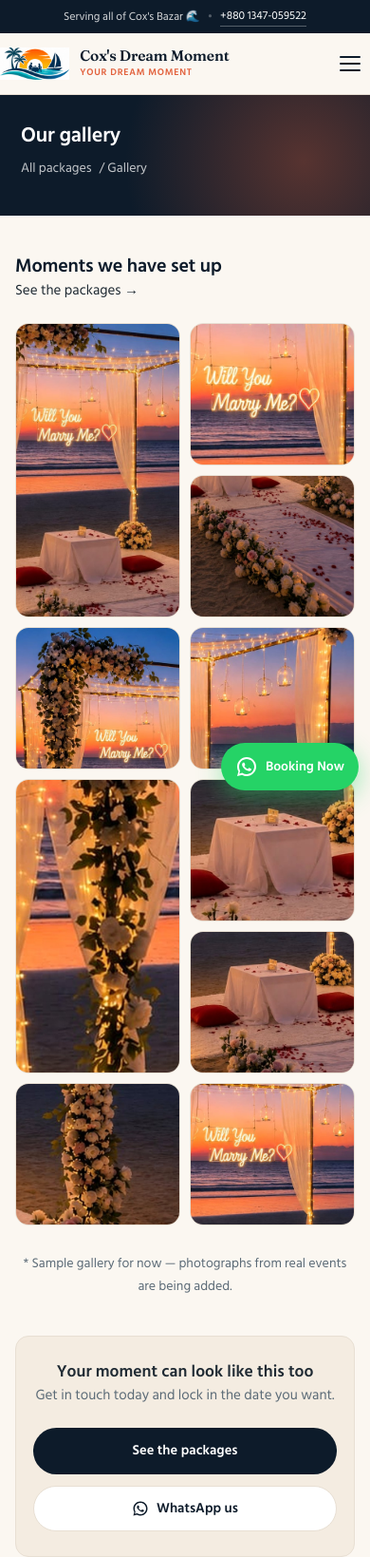
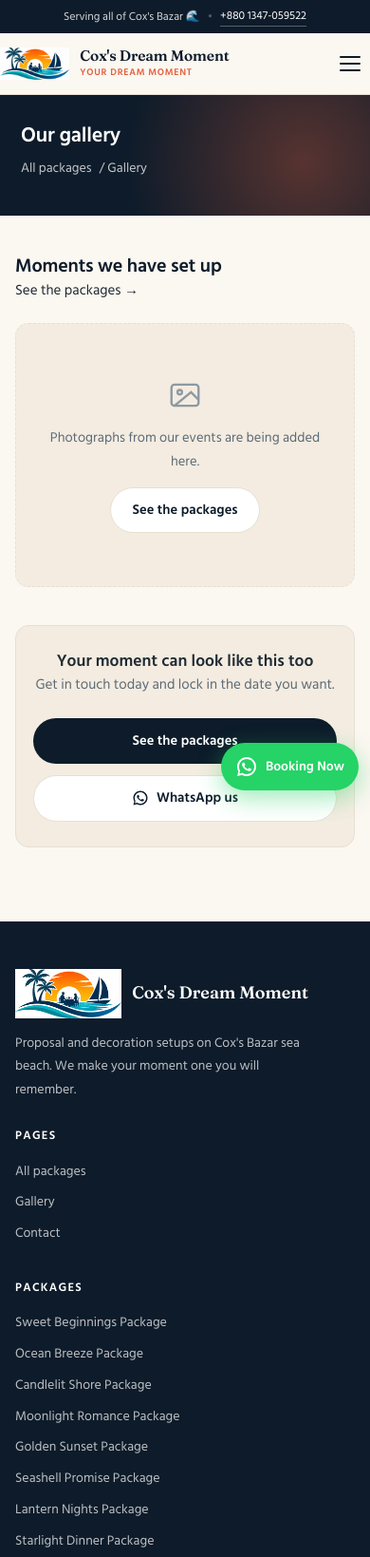
Before and after one commit to skraihanc10-sudo/coxs-dream-moment, a website: page gallery.html in a window 390 px wide. Shown: the top 1639 px of the page at 95% size. Drawn offline with Linux system fonts and the light colour scheme.

Commit message:
Clear the prices and the demo gallery, feature four, fix two phone bugs
Every price comes off the site. The deployed volume still carried numbers from
an earlier catalogue - including a "30% OFF" label against a package with no
price left for the discount to apply to - and a stale number reaching a
customer is worse than no number at all. Four packages are featured now rather
than three, covering Simple through Grand, and those are the four a price is
meant to go on. The seed writes none: a number invented by a build script could
reach a customer before anyone noticed it was wrong.

The gallery shipped with ten stock photographs so the page had something to
show. They are not this business's work, so they go; a migration removes them
by name, which leaves anything uploaded since untouched - tested with a real
photo alongside the ten, and only the ten were taken. The grid gets an empty
state, because an empty grid reads as a page that failed to load.

Two bugs the screenshot showed, both only visible on a phone:

- The "Popular" ribbon and the discount pill were both pinned to the top right
  of the thumbnail and overlapped. The ribbon moves to the bottom left of the
  image, where nothing else sits.
- The floating button covered the name and price of whatever card happened to
  be under it. Every scrolling section now leaves room beneath itself, so the
  button covers page rather than content.

Also found while checking: two Bengali strings survived the translation pass
because they were written as \u escapes rather than as text - the price line
on every card read "আলোচনা সাপেক্ষে", and so did the add-on note on the booking
box. Both are English now, and a sweep of the pages, scripts and content files
finds nothing left.

```diff
--- a/content.js
+++ b/content.js
@@ -210,7 +210,7 @@ const ADDON_DEFAULTS = [
   { label: 'Special Dinner', fee: '' },
 ];
 
-const ON_REQUEST_LABEL = '\u0986\u09b2\u09cb\u099a\u09a8\u09be \u09b8\u09be\u09aa\u09c7\u0995\u09cd\u09b7\u09c7';
+const ON_REQUEST_LABEL = 'Price on request';
 
 // Prices are authored as display strings ("\u09f314,999"), so read the amount out of
 // the digits and keep whatever symbol the owner typed.
@@ -331,12 +331,34 @@ function applyProductDetail(packages) {
 function applyGallery(gallery) {
   const grid = document.querySelector('.gallery-grid');
   if (!grid || !gallery) return;
-  grid.innerHTML = gallery.items.map(item =>
-    `<figure class="gal-item${item.size ? ' ' + item.size : ''}">` +
-    `<img src="${item.image}" alt="${item.alt}" loading="lazy">` +
-    `<figcaption>${item.caption}</figcaption></figure>`
-  ).join('');
+
+  const items = Array.isArray(gallery.items) ? gallery.items : [];
+
+  if (items.length === 0) {
+    // An empty grid is just a gap, and a gap reads as a broken page. Say what
+    // is happening and give the visitor the one thing they can still do.
+    grid.classList.add('is-empty');
+    grid.innerHTML =
+      '<div class="gallery-empty">' +
+      '<svg viewBox="0 0 24 24" fill="none" stroke="currentColor" stroke-width="1.5">' +
+      '<rect x="3" y="5" width="18" height="14" rx="2"/>' +
+      '<circle cx="8.5" cy="10" r="1.5"/><path d="M21 15l-5-5L5 19"/></svg>' +
+      '<p>Photographs from our events are being added here.</p>' +
+      '<a class="btn-ghost" href="shop.html">See the packages</a>' +
+      '</div>';
+  } else {
+    grid.classList.remove('is-empty');
+    grid.innerHTML = items.map(item =>
+      `<figure class="gal-item${item.size ? ' ' + item.size : ''}">` +
+      `<img src="${item.image}" alt="${item.alt || ''}" loading="lazy">` +
+      (item.caption ? `<figcaption>${item.caption}</figcaption>` : '') +
+      `</figure>`
+    ).join('');
+  }
+
   const note = document.querySelector('.gallery-note');
+  // With nothing in the gallery the note repeats what the empty state says.
+  if (note) note.hidden = items.length === 0;
   if (note && gallery.note) note.textContent = gallery.note;
 }
 
@@ -472,7 +494,7 @@ function setupAddons(pkg) {
       if (onRequest) {
         totalNote.textContent = '* '
           + chosen.filter(a => a.fee === null).map(a => a.label).join(', ')
-          + '-\u098f\u09b0 \u09ae\u09c2\u09b2\u09cd\u09af \u0986\u09b2\u09cb\u099a\u09a8\u09be \u09b8\u09be\u09aa\u09c7\u0995\u09cd\u09b7\u09c7 \u09a8\u09bf\u09b0\u09cd\u09a7\u09be\u09b0\u09bf\u09a4 \u09b9\u09ac\u09c7\u0964';
+          + ' — price agreed with you before the booking is confirmed.';
       }
     }
 
--- a/content/gallery.json
+++ b/content/gallery.json
@@ -1,65 +1,4 @@
 {
-  "items": [
-    {
-      "image": "images/full-setup.jpg",
-      "alt": "Full proposal setup on Cox’s Bazar beach",
-      "caption": "Full sunset setup",
-      "size": "tall"
-    },
-    {
-      "image": "images/neon-sign.jpg",
-      "alt": "“Will You Marry Me” neon sign",
-      "caption": "Signature neon sign",
-      "size": ""
-    },
-    {
-      "image": "images/petal-walkway.jpg",
-      "alt": "Rose petal walkway",
-      "caption": "Rose petal walkway",
-      "size": ""
-    },
-    {
-      "image": "images/setup-arch.jpg",
-      "alt": "Floral arch decoration",
-      "caption": "Floral arch and draping",
-      "size": ""
-    },
-    {
-      "image": "images/candle-jars.jpg",
-      "alt": "Hanging candle jars",
-      "caption": "Hanging candle jars",
-      "size": ""
-    },
-    {
-      "image": "images/fairy-lights.jpg",
-      "alt": "Fairy light detail",
-      "caption": "Fairy light detail",
-      "size": "tall"
-    },
-    {
-      "image": "images/dinner-table.jpg",
-      "alt": "Candlelight dinner table",
-      "caption": "Candlelight dinner",
-      "size": ""
-    },
-    {
-      "image": "images/seating-area.jpg",
-      "alt": "Cosy seating area with cushions",
-      "caption": "Cosy seating area",
-      "size": ""
-    },
-    {
-      "image": "images/flower-bouquet.jpg",
-      "alt": "White and pink floral arrangement",
-      "caption": "Bouquets and arrangements",
-      "size": ""
-    },
-    {
-      "image": "images/sunset-sea.jpg",
-      "alt": "Sunset on Cox’s Bazar beach",
-      "caption": "Evening sky, the waves as witness",
-      "size": ""
-    }
-  ],
-  "note": "* Sample gallery for now — photographs from real events are being added."
+  "items": [],
+  "note": "Photographs from our events are being added here."
 }
--- a/content/packages.json
+++ b/content/packages.json
@@ -7,7 +7,7 @@
       "badge": "Simple",
       "trust_extra": "Simple setup • Cox's Bazar",
       "featured": true,
-      "price": "৳ 7,500",
+      "price": "",
       "old_price": "",
       "discount": "",
       "categories": [],
@@ -103,7 +103,7 @@
       "badge": "Standard",
       "trust_extra": "Standard setup • Cox's Bazar",
       "featured": true,
-      "price": "৳ 12,000",
+      "price": "",
       "old_price": "",
       "discount": "",
       "categories": [],
@@ -210,7 +210,7 @@
       "name": "Horizon Glow Package",
       "badge": "Premium",
       "trust_extra": "Premium setup • Cox's Bazar",
-      "featured": false,
+      "featured": true,
       "price": "",
       "old_price": "",
       "discount": "",
@@ -475,7 +475,7 @@
       "badge": "Grand",
       "trust_extra": "Grand setup • Cox's Bazar",
       "featured": true,
-      "price": "৳ 25,000",
+      "price": "",
       "old_price": "",
       "discount": "",
       "categories": [],
--- a/gallery.html
+++ b/gallery.html
@@ -135,47 +135,10 @@
     </div>
 
     <div class="gallery-grid">
-      <figure class="gal-item tall">
-        <img src="images/full-setup.jpg" alt="Full proposal setup on Cox’s Bazar beach" loading="lazy">
-        <figcaption>Full sunset setup</figcaption>
-      </figure>
-      <figure class="gal-item">
-        <img src="images/neon-sign.jpg" alt="“Will You Marry Me” neon sign" loading="lazy">
-        <figcaption>Signature neon sign</figcaption>
-      </figure>
-      <figure class="gal-item">
-        <img src="images/petal-walkway.jpg" alt="Rose petal walkway" loading="lazy">
-        <figcaption>Rose petal walkway</figcaption>
-      </figure>
-      <figure class="gal-item">
-        <img src="images/setup-arch.jpg" alt="Floral arch decoration" loading="lazy">
-        <figcaption>Floral arch and draping</figcaption>
-      </figure>
-      <figure class="gal-item">
-        <img src="images/candle-jars.jpg" alt="Hanging candle jars" loading="lazy">
-        <figcaption>Hanging candle jars</figcaption>
-      </figure>
-      <figure class="gal-item tall">
-        <img src="images/fairy-lights.jpg" alt="Fairy light detail" loading="lazy">
-        <figcaption>Fairy light detail</figcaption>
-      </figure>
-      <figure class="gal-item">
-        <img src="images/dinner-table.jpg" alt="Candlelight dinner table" loading="lazy">
-        <figcaption>Candlelight dinner</figcaption>
-      </figure>
-      <figure class="gal-item">
-        <img src="images/seating-area.jpg" alt="Cosy seating area with cushions" loading="lazy">
-        <figcaption>Cosy seating area</figcaption>
-      </figure>
-      <figure class="gal-item">
-        <img src="images/flower-bouquet.jpg" alt="White and pink floral arrangement" loading="lazy">
-        <figcaption>Bouquets and arrangements</figcaption>
-      </figure>
-      <figure class="gal-item">
-        <img src="images/sunset-sea.jpg" alt="Sunset on Cox’s Bazar beach" loading="lazy">
-        <figcaption>Evening sky, the waves as witness</figcaption>
-      </figure>
-    </div>
+    <!-- Filled from content/gallery.json by content.js. Kept empty in the
+         markup so a reload never flashes photographs that have since been
+         replaced. -->
+  </div>
 
     <p class="gallery-note">* Sample gallery for now — photographs from real events are being added.</p>
 
--- a/style.css
+++ b/style.css
@@ -927,14 +927,15 @@ a.contact-card:hover{border-color:var(--coral); box-shadow:var(--shadow); transf
 .product-card.is-featured .product-price{color:var(--coral);}
 
 /* A quiet ribbon rather than a loud one - the price is the real signal. */
-.product-card.is-featured::before{
+.product-card.is-featured .product-thumb::after{
   content:'Popular';
-  position:absolute; top:10px; right:0; z-index:3;
+  position:absolute; left:11px; bottom:9px; z-index:3;
   background:var(--gold); color:var(--night);
-  font-size:10.5px; font-weight:700; letter-spacing:0.06em;
+  font-size:10px; font-weight:700; letter-spacing:0.07em;
   text-transform:uppercase;
-  padding:3px 10px 3px 12px;
-  border-radius:100px 0 0 100px;
+  padding:3px 9px;
+  border-radius:100px;
+  box-shadow:0 2px 6px rgba(0,0,0,0.25);
 }
 .product-card{position:relative;}
 
@@ -1069,3 +1070,34 @@ a.contact-card:hover{border-color:var(--coral); box-shadow:var(--shadow); transf
   /* On the narrowest phones the tagline is the first thing that can go. */
   .brand-text .tag, .brand-text .sub{display:none;}
 }
+
+/* -------------------- keeping clear of the floating button -------------------- */
+/* The button is fixed to the bottom right, so on a phone it lands on top of
+   whatever happens to be there - in practice, the name and price of the last
+   card in a row. Giving every scrolling section room underneath means the
+   button covers empty page rather than something that needs reading. */
+@media (max-width:760px){
+  .product-grid{padding-bottom:78px;}
+  .contact-section, .gallery-section, .product-detail{padding-bottom:78px;}
+  .site-footer{padding-bottom:84px;}
+}
+
+/* Dragging a finger up the page should not be interrupted by the button
+   catching the touch. It is small enough not to need a large hit area. */
+.float-wa{touch-action:manipulation;}
+
+/* -------------------- empty gallery -------------------- */
+/* Until photographs are uploaded the grid has nothing in it, and an empty
+   grid reads as a page that failed to load. This says what is happening and
+   offers the one thing the visitor can still usefully do. */
+.gallery-grid.is-empty{
+  display:block; grid-auto-rows:auto;
+}
+.gallery-empty{
+  display:flex; flex-direction:column; align-items:center; gap:14px;
+  text-align:center; padding:56px 24px;
+  background:var(--sand-2); border:1px dashed var(--line);
+  border-radius:var(--radius);
+}
+.gallery-empty svg{width:38px; height:38px; color:var(--ink-3);}
+.gallery-empty p{color:var(--ink-2); font-size:14.5px; max-width:340px;}
```
Also changed, not shown: build-packages.js (+14 -8 lines), server.js (+52 -2 lines), shop.html (+2 -2 lines).
